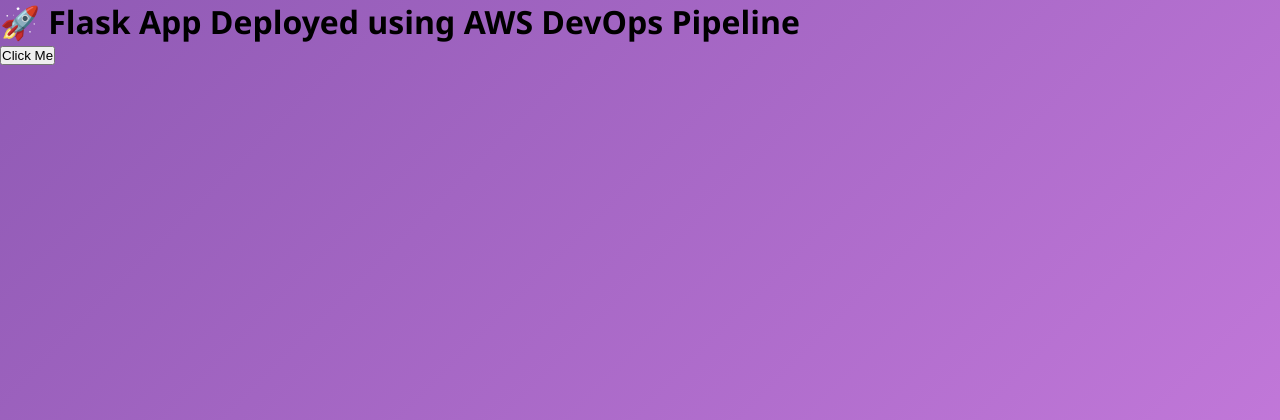
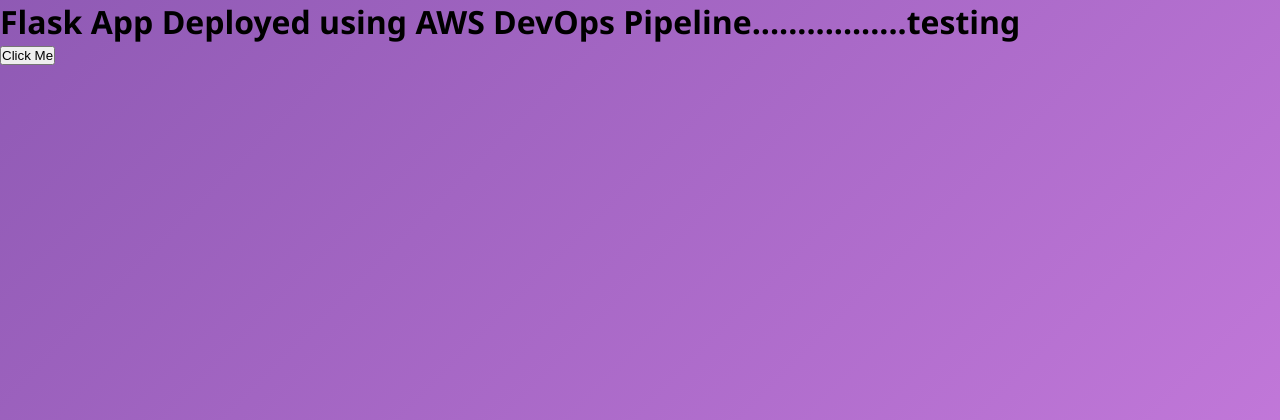
Before and after one commit to Light-zzz/DevOps_2_tier_Project-2, a Flask app: page / in a window 1280 px wide. Shown: the top 420 px of the page. Run offline with Flask 3, Linux system fonts and the light colour scheme.

Commit message:
Update index.html

```diff
--- a/AWS_resource/templates/index.html
+++ b/AWS_resource/templates/index.html
@@ -5,7 +5,7 @@
     <link rel="stylesheet" href="style.css">
 </head>
 <body>
-    <h1>🚀 Flask App Deployed using AWS DevOps Pipeline</h1>
+    <h1> Flask App Deployed using AWS DevOps Pipeline.................testing</h1>
     <button onclick="showMessage()">Click Me</button>
     <script src="javascript.js"></script>
 </body>
```
